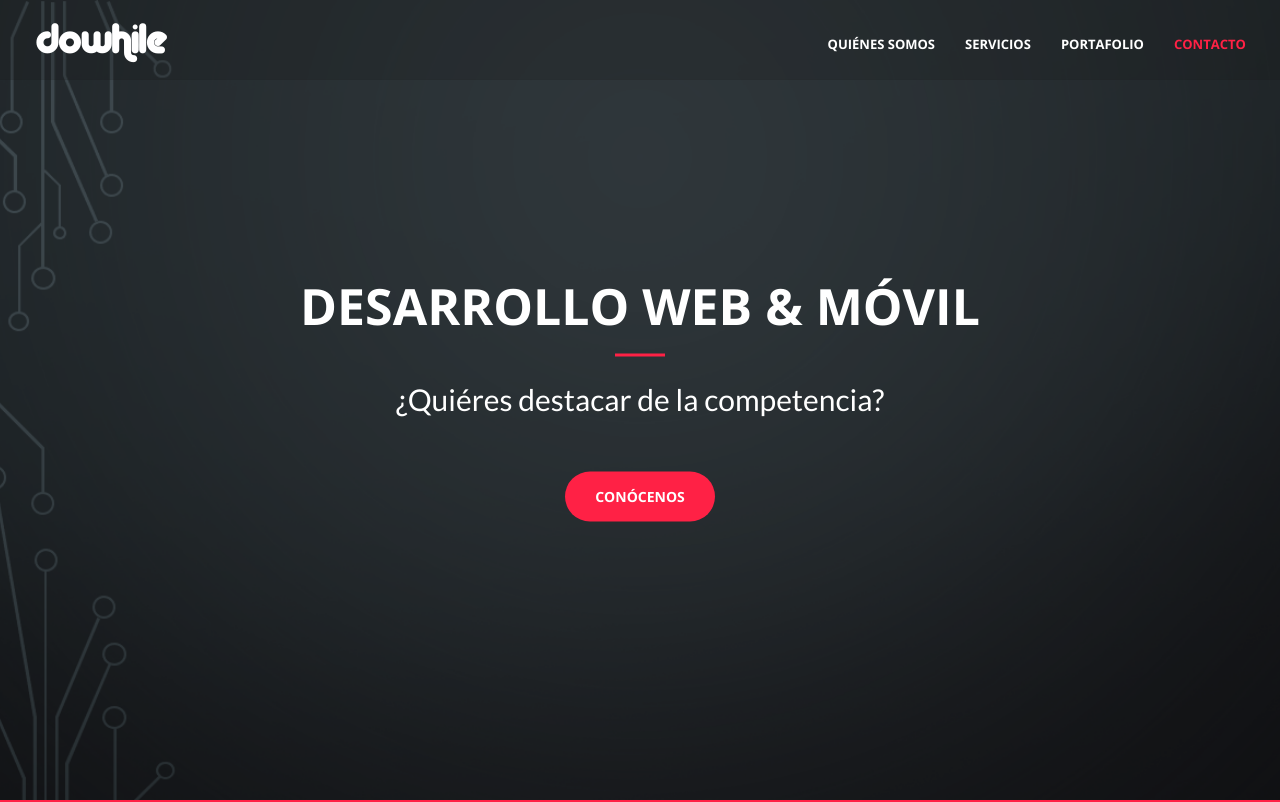
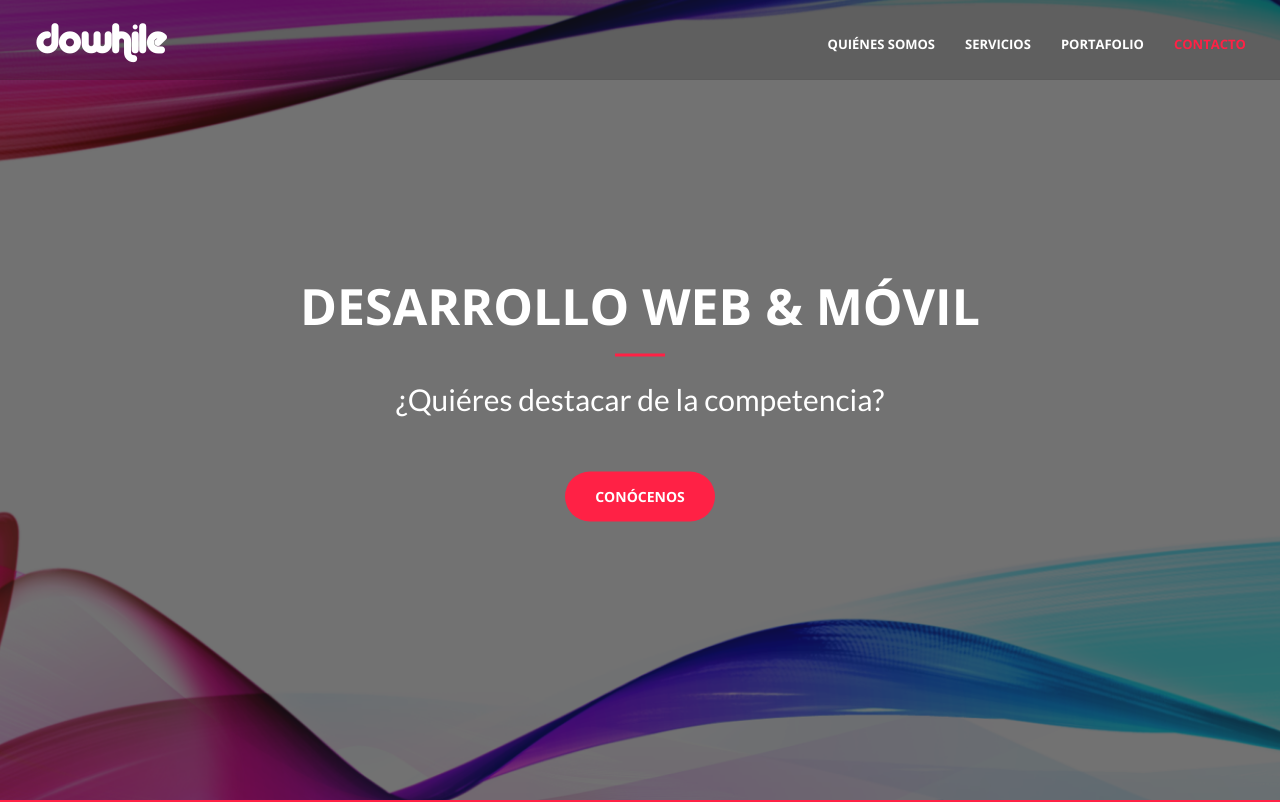
Before and after one commit to luisvilches/dowhile-frontend, a website: page index.html in a window 1280 px wide. Shown: the top 802 px of the page. Drawn offline with nearby package versions, Linux system fonts and the light colour scheme; no server answers.

Commit message:
fondo home

```diff
--- a/css/creative.css
+++ b/css/creative.css
@@ -171,7 +171,7 @@ header {
   background-size: cover;
   -o-background-size: cover;
   background-position: center;
-  background-image: url('../img/Sin título.png');
+  background-image: url('../img/colores.png');
   text-align: center;
   color: white;
   background-attachment: fixed;
```
Also changed, not shown: img/colores.png (added).
